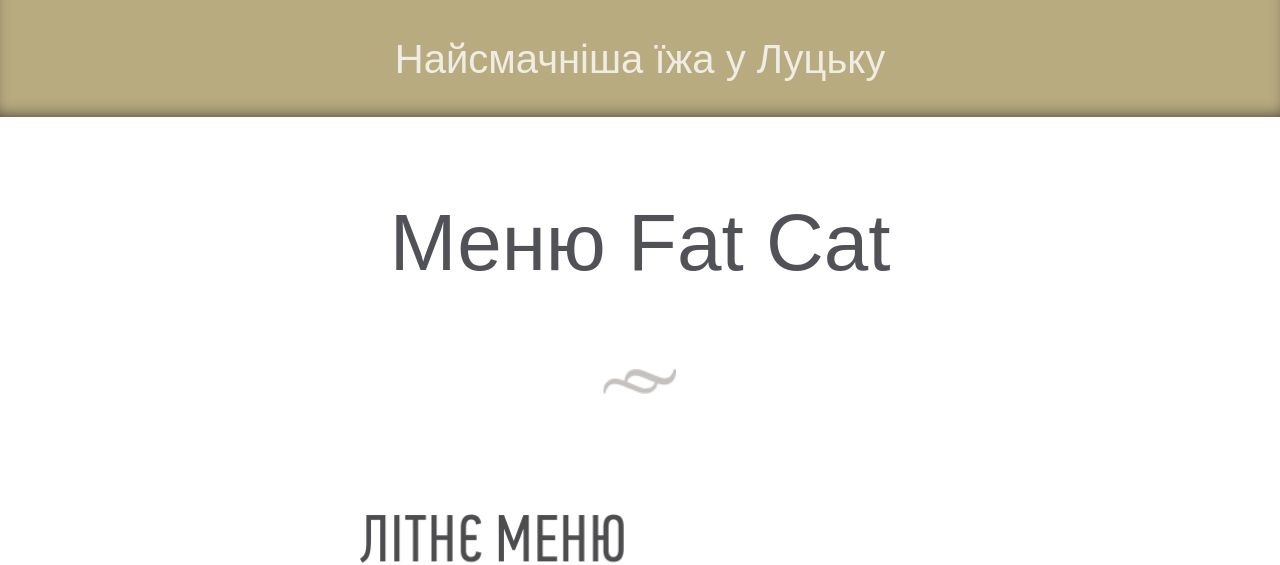
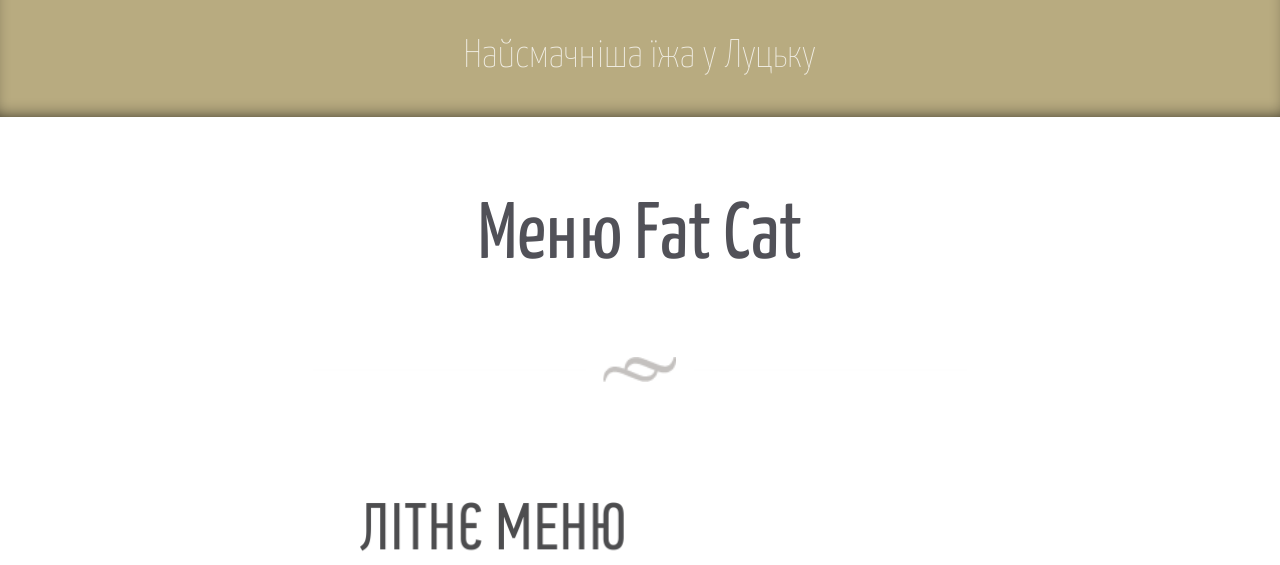
Before and after one commit to Vitaliy-Gureyev/fat-cat-qr-menu, a plain HTML site: page index.html in a window 1280 px wide. Shown: the part 243-808 px from the top of the page. Drawn offline with Linux system fonts and the light colour scheme; some packages are replaced by stand-ins of ours; a script that the page names is missing.

Commit message:
added summer menu and fix button with font

```diff
--- a/index.html
+++ b/index.html
@@ -3,6 +3,9 @@
 <head>
     <meta charset="UTF-8">
     <title>Fat Cat menu</title>
+    <link rel="preconnect" href="https://fonts.googleapis.com">
+    <link rel="preconnect" href="https://fonts.gstatic.com" crossorigin>
+    <link href="https://fonts.googleapis.com/css2?family=Yanone+Kaffeesatz:wght@200;400&display=swap" rel="stylesheet">
     <link rel="stylesheet" href="css/style.css">
     <script defer src="https://unpkg.com/smoothscroll-polyfill@0.4.4/dist/smoothscroll.min.js"></script>
 </head>
--- a/scss/base/typography.scss
+++ b/scss/base/typography.scss
@@ -1,3 +1,6 @@
+html{
+  @import url('https://fonts.googleapis.com/css2?family=Yanone+Kaffeesatz:wght@200&display=swap');
+}
 * {
-  font-family: Oswald, sans-serif;
+  font-family: 'Yanone Kaffeesatz', sans-serif;
 }
--- a/scss/layout/header.scss
+++ b/scss/layout/header.scss
@@ -16,7 +16,7 @@
   justify-content: center;
   padding-bottom: 30px;
   color: $color-header-text;
-  font-weight: 100;
+  font-weight: 200;
   font-size: $medium-font;
   opacity: 0.78;
 }
--- a/scss/layout/maine-container.scss
+++ b/scss/layout/maine-container.scss
@@ -28,7 +28,7 @@
   padding: 1em 0 1em 0;
   justify-content: center;
   font-size: $large-font;
-  font-weight: 300;
+  font-weight: 400;
   color: #21212a;
   opacity: 0.78;
 }
```
Also changed, not shown: css/style.css, 1 other file.
